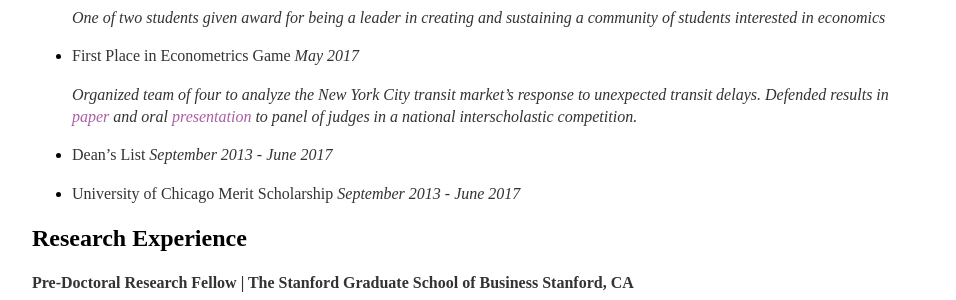
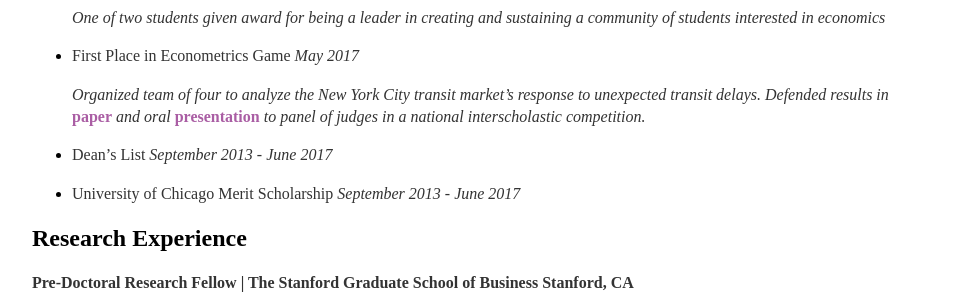
Before and after one commit to lcurrier/lcurrier.github.io, a Jekyll site: the page built from cv/index.md, in a window 1280 px wide. Shown: the part 703-1003 px from the top of the page, without its empty margins (160-1116 px from the left). Built offline with Jekyll 4.4.1, drawn with Linux system fonts in a browser that asks for light colours.

Commit message:
bold-ing download link

```diff
--- a/cv/index.md
+++ b/cv/index.md
@@ -37,8 +37,8 @@ Honors Thesis: "To Post, Or Not To Post: An Investigation of Posted Wage Informa
 -   First Place in Econometrics Game *May 2017*
 
     *Organized team of four to analyze the New York City transit
-    market's response to unexpected transit delays. Defended results in
-    <a href="2019-year-williamsburg.pdf" class="download" color= "blue" title="paper">paper</a> and oral <a href="team-3-presentation.pdf" class="download" color= "blue" title="presentation">presentation</a> to panel of judges in a national
+    market's response to unexpected transit delays. Defended results in*
+    **<a href="2019-year-williamsburg.pdf" class="download" color= "blue" title="paper">paper</a>** *and oral* **<a href="team-3-presentation.pdf" class="download" color= "blue" title="presentation">presentation</a>** *to panel of judges in a national
     interscholastic competition.*
 
 -   Dean's List *September 2013 - June 2017*
```
